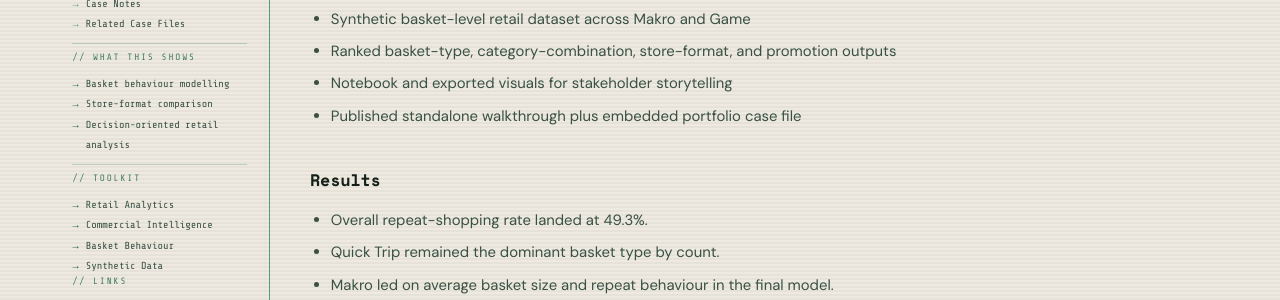
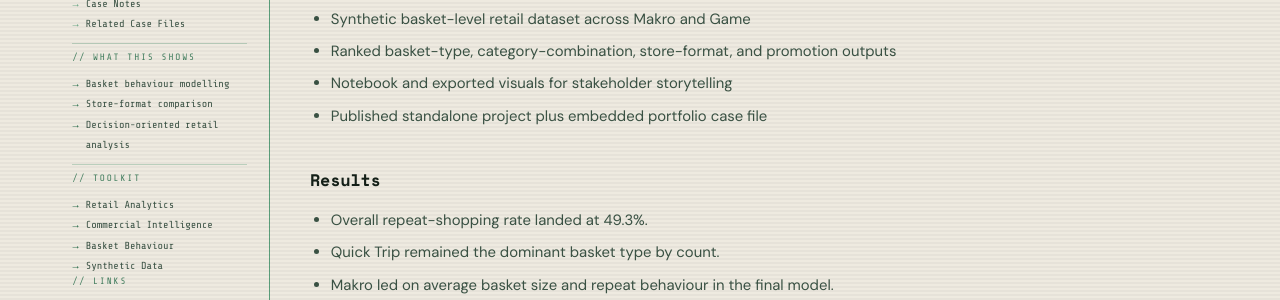
Before and after one commit to km-webdvlpr/III_V2, a Jekyll site: the page built from _projects/massmart-gauteng-basket-store-format-intelligence.md, in a window 1280 px wide and 900 px high, scrolled down 2597 px. Shown: the part 154-454 px from the top of the window. Built offline with Jekyll 4.4.1, drawn with Linux system fonts in a browser that asks for light colours; some of the changed text lies outside the part shown.

Commit message:
Polish FMCG case file embeds and copy

```diff
--- a/_projects/massmart-gauteng-basket-store-format-intelligence.md
+++ b/_projects/massmart-gauteng-basket-store-format-intelligence.md
@@ -75,7 +75,7 @@
 - Synthetic basket-level retail dataset across Makro and Game
 - Ranked basket-type, category-combination, store-format, and promotion outputs
 - Notebook and exported visuals for stakeholder storytelling
-- Published standalone walkthrough plus embedded portfolio case file
+- Published standalone project plus embedded portfolio case file
 
 ## Results
 - Overall repeat-shopping rate landed at 49.3%.
@@ -91,7 +91,7 @@
 - Treat the highest-uplift promotions carefully when margin compression is visible.
 
 ## Embedded Project
-<div style="position:relative;height:78vh;min-height:620px;border:1px solid var(--border);border-radius:.45rem;overflow:hidden;background:var(--panel);margin-top:.75rem;">
+<div style="position:relative;height:78vh;min-height:460px;border:1px solid var(--border);border-radius:.45rem;overflow:hidden;background:var(--panel);margin-top:.75rem;">
   <iframe
     src="https://km-webdvlpr.github.io/massmart-gauteng-basket-intelligence/"
     title="Massmart Gauteng Basket & Store Format Intelligence"
```
Also changed, not shown: other parts of _projects/massmart-gauteng-basket-store-format-intelligence.md (+1 -1 lines), _projects/heineken-premium-beer-channel-pack-performance-intelligence.md (+1 -1 lines), _projects/tiger-brands-staples-snacks-portfolio-performance-intelligence.md (+3 -3 lines).
